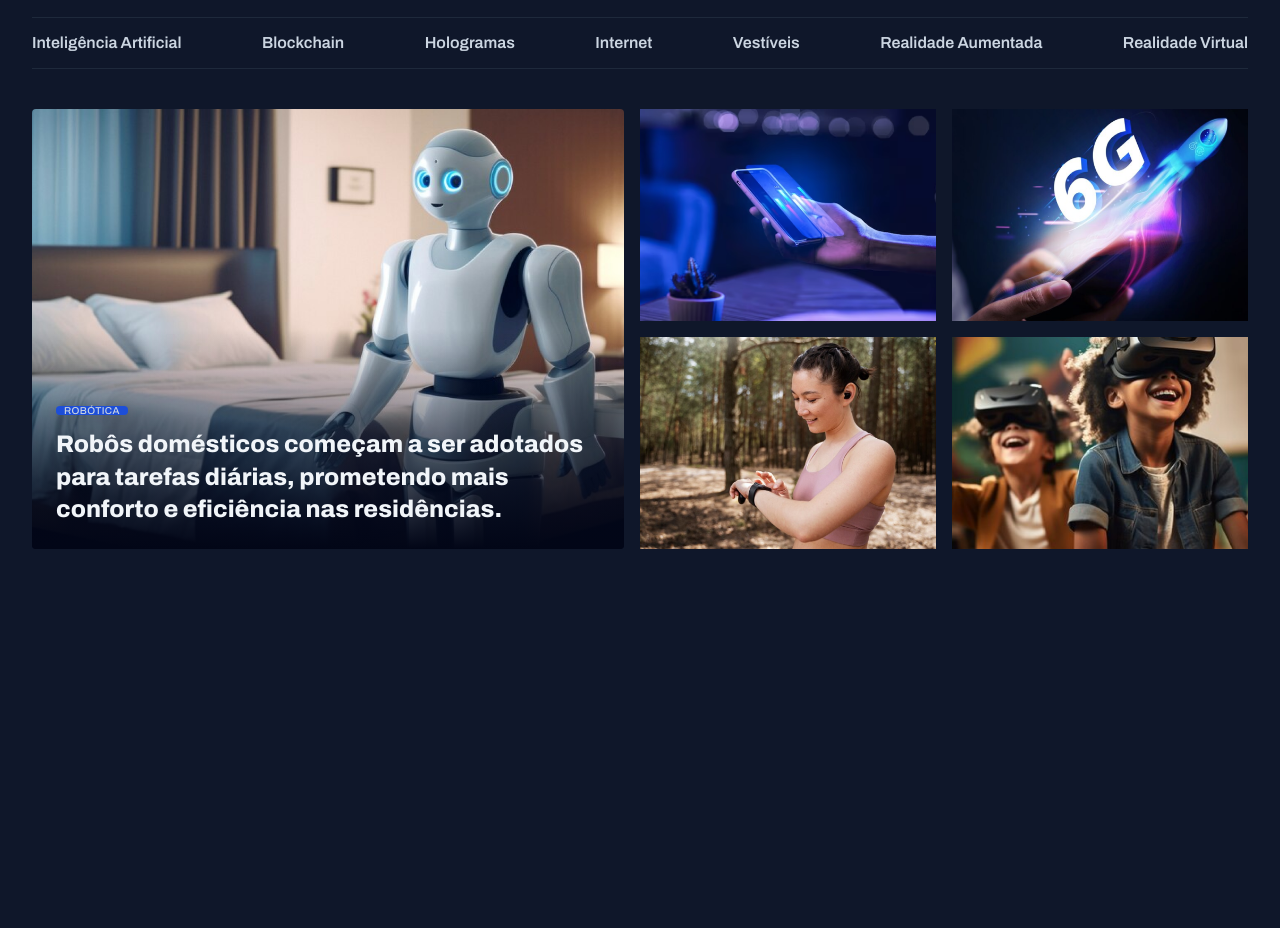
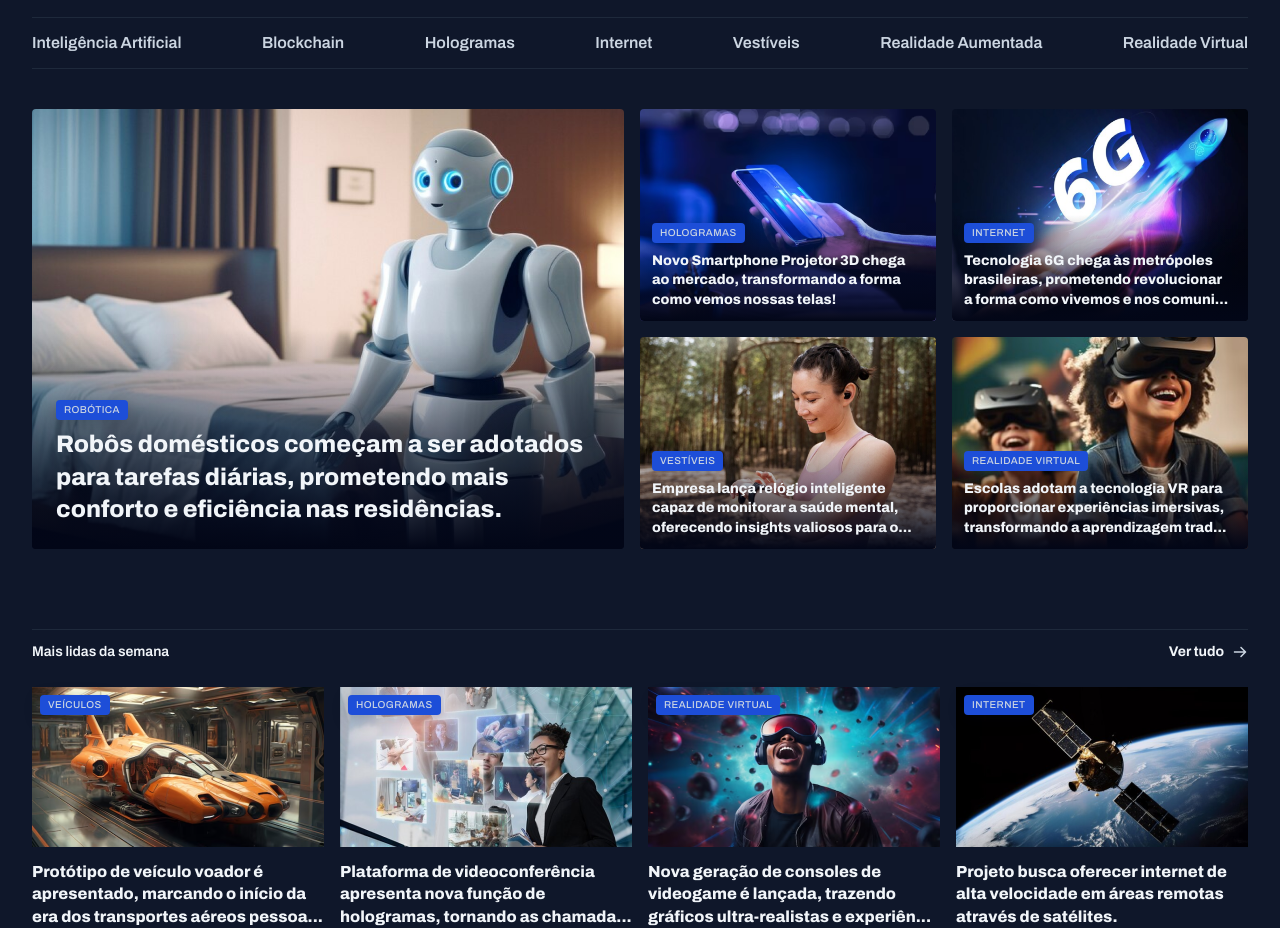
Before and after one commit to keewonf/Portal-de-Not-cias, a plain HTML site: page index.html in a window 1280 px wide. Shown: the part 55-983 px from the top of the page. Before the commit the page ends 800 px from the top, so only its background shows below. Drawn offline with Linux system fonts and the light colour scheme.

Commit message:
feat: weekly most reads

```diff
--- a/index.html
+++ b/index.html
@@ -45,23 +45,102 @@
 
           <figcaption>
             <span class="content-tag">Robótica</span>
-            <h2 class="text-2xl">Robôs domésticos começam a ser adotados para tarefas diárias, prometendo mais conforto e eficiência nas residências.</h2>
+            <h2 class="text-2xl">
+              Robôs domésticos começam a ser adotados para tarefas diárias,
+              prometendo mais conforto e eficiência nas residências.
+            </h2>
           </figcaption>
         </figure>
 
         <div class="grid grid-cols-2 gap-16">
-          <div>
+          <figure class="card">
             <img src="assets/images/Image 02.png" alt="" />
-          </div>
-          <div>
+            <figcaption class="small-card">
+              <span class="content-tag">Hologramas</span>
+              <h2 class="text-lg">
+                Novo Smartphone Projetor 3D chega ao mercado, transformando a
+                forma como vemos nossas telas!
+              </h2>
+            </figcaption>
+          </figure>
+          <figure class="card">
             <img src="assets/images/Image 03.png" alt="" />
-          </div>
-          <div>
+            <figcaption class="small-card">
+              <span class="content-tag">Internet</span>
+              <h2 class="text-lg">
+                Tecnologia 6G chega às metrópoles brasileiras, prometendo
+                revolucionar <br />
+                a forma como vivemos e nos comuni...
+              </h2>
+            </figcaption>
+          </figure>
+          <figure class="card">
             <img src="assets/images/Image 04.png" alt="" />
-          </div>
-          <div>
+            <figcaption class="small-card">
+              <span class="content-tag">Vestíveis</span>
+              <h2 class="text-lg">
+                Empresa lança relógio inteligente capaz de monitorar a saúde
+                mental, oferecendo insights valiosos para o...
+              </h2>
+            </figcaption>
+          </figure>
+          <figure class="card">
             <img src="assets/images/Image 05.png" alt="" />
-          </div>
+            <figcaption class="small-card">
+              <span class="content-tag">Realidade Virtual</span>
+              <h2 class="text-lg">
+                Escolas adotam a tecnologia VR para proporcionar experiências
+                imersivas, transformando a aprendizagem trad...
+              </h2>
+            </figcaption>
+          </figure>
+        </div>
+      </section>
+
+      <section id="weekly">
+        <header class="grid grid-flow-col">
+          <h3>Mais lidas da semana</h3>
+          <a href="#" class="grid grid-flow-col">
+            <strong>Ver tudo </strong>
+            <span></span>
+          </a>
+        </header>
+        <div class="grid gap-16">
+          <figure>
+            <span class="content-tag">Veículos</span>
+            <img src="assets/images/Image 06.png" alt="" />
+            <p>
+              Protótipo de veículo voador é apresentado, marcando o início da
+              era dos transportes aéreos pessoa...
+            </p>
+          </figure>
+
+          <figure>
+            <span class="content-tag">Hologramas</span>
+            <img src="assets/images/Image 07.png" alt="" />
+            <p>
+              Plataforma de videoconferência apresenta nova função de
+              hologramas, tornando as chamada...
+            </p>
+          </figure>
+
+          <figure>
+            <span class="content-tag">Realidade virtual</span>
+            <img src="assets/images/Image 08.png" alt="" />
+            <p>
+              Nova geração de consoles de videogame é lançada, trazendo gráficos
+              ultra-realistas e experiên...
+            </p>
+          </figure>
+
+          <figure>
+            <span class="content-tag">Internet</span>
+            <img src="assets/images/Image 09.png" alt="" />
+            <p>
+              Projeto busca oferecer internet de alta velocidade em áreas
+              remotas através de satélites.
+            </p>
+          </figure>
         </div>
       </section>
     </main>
--- a/styles/global.css
+++ b/styles/global.css
@@ -58,20 +58,17 @@ img {
 
 main {
   margin-top: 40px;
+  gap: 80px;
 }
 
 .content-tag {
   display: inline-block;
   background-color: var(--brand-color-dark);
   padding: 4px 8px;
-  font: 500 10px/12% var(--font-family);
   border-radius: 4px;
+  font: 500 10px/1.2 var(--font-family);
   text-transform: uppercase;
   letter-spacing: 0.04em;
   color: var(--text-color-secondary);
   box-shadow: 0px 4px 16px rgba(2, 6, 23, 0.25);
 }
-
-p {
-  color: var(--text-color-secondary);
-}
--- a/styles/sections.css
+++ b/styles/sections.css
@@ -1,3 +1,24 @@
+section header {
+  border-top: 1px solid var(--stroke-color);
+  padding-block: 12px 24px;
+  font: var(--text-span);
+
+  a {
+    justify-self: end;
+    align-items: center;
+    gap: 8px;
+    span {
+      background-image: url(../assets/icons/ArrowRight.svg);
+      width: 16px;
+      height: 16px;
+    }
+
+    &:hover span {
+      background-image: url(../assets/icons/ArrowRightHover.svg);
+    }
+  }
+}
+
 #featured {
   img {
     height: 100%;
@@ -19,12 +40,57 @@
     figcaption {
       position: absolute;
       bottom: 0;
-
       padding: 24px;
 
+      &:has(.text-lg) {
+        padding: 12px;
+      }
       h2 {
         margin-top: 8px;
       }
     }
   }
 }
+
+#weekly {
+  & > div {
+    grid-template-columns: repeat(4, 292px);
+  }
+
+  img {
+    height: 160px;
+  }
+
+  figure {
+    position: relative;
+
+    .content-tag {
+      position: absolute;
+      top: 8px;
+      left: 8px;
+    }
+
+    p {
+      margin-top: 8px;
+      font-weight: 800;
+    }
+  }
+
+  /* margin-top: 80px;
+
+  header {
+    display: flex;
+    justify-content: space-between;
+    border-top: 1px solid var(--stroke-color);
+    padding-top: 12px;
+  }
+
+  #weeklyfigures {
+    padding-block: 24px;
+    img {
+      height: 160px;
+      width: 292px;
+      object-fit: cov;
+    }
+  } */
+}
```
Also changed, not shown: styles/utility.css (line endings or trailing spaces).
